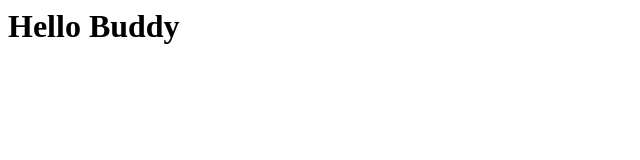
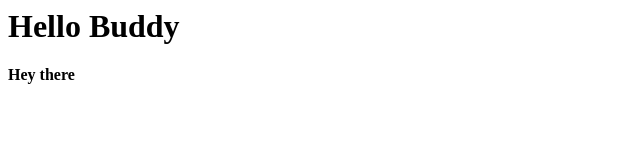
Before and after one commit to superabhijha2000/GIT-Tutorial-, a plain HTML site: page index.htm in a window 1280 px wide. Shown: the full height of the page, 0-640 px from the left. Drawn offline with Linux system fonts and the light colour scheme.

Commit message:
new line added

```diff
--- a/index.htm
+++ b/index.htm
@@ -1 +1,2 @@
 <h1>Hello Buddy</h1>
+<b>Hey there</b>
```
